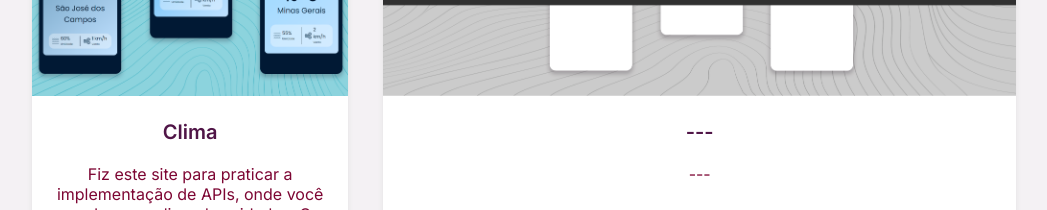
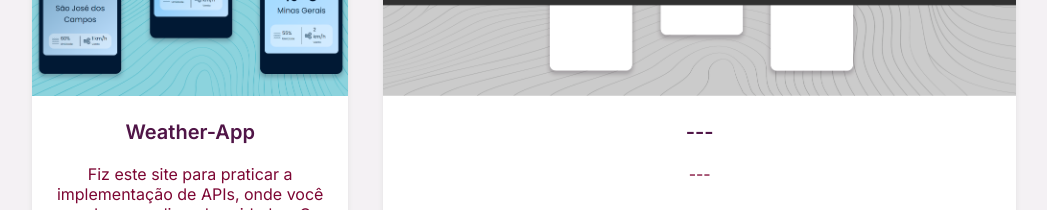
Before and after one commit to mjuliamiosso/portfolio-mjmiosso, a React (Vite) app: page / in a window 1280 px wide. Shown: the part 1600-1810 px from the top of the page, without its empty margins (116-1163 px from the left). Built offline with nearby package versions, Linux system fonts and the light colour scheme.

Commit message:
atualizando projetos v.1.1

```diff
--- a/src/views/Projects/Projects.jsx
+++ b/src/views/Projects/Projects.jsx
@@ -17,7 +17,7 @@ const Projects = () => {
           <div className='projects-container-right'>
             <div className='project-container'>
               <Project image={WeatherApp}></Project>
-              <ProjectDescription title='Clima' text='Fiz este site para praticar a implementação de APIs, onde você pode ver o clima das cidades. O objetivo é desenvolver minhas habilidades em desenvolvimento web e integração de serviços, permitindo que os usuários obtenham informações meteorológicas em tempo real de diversas localidades.' github='https://github.com/mjuliamiosso/weather-app' deploy='https://mjuliamiosso.github.io/weather-app/'></ProjectDescription>
+              <ProjectDescription title='Weather-App' text='Fiz este site para praticar a implementação de APIs, onde você pode ver o clima das cidades. O objetivo é desenvolver minhas habilidades em desenvolvimento web e integração de serviços, permitindo que os usuários obtenham informações meteorológicas em tempo real de diversas localidades.' github='https://github.com/mjuliamiosso/weather-app' deploy='https://mjuliamiosso.github.io/weather-app/'></ProjectDescription>
             </div>
             <div className='project-container'>
               <Project image={SoonImgWide}></Project>
```
